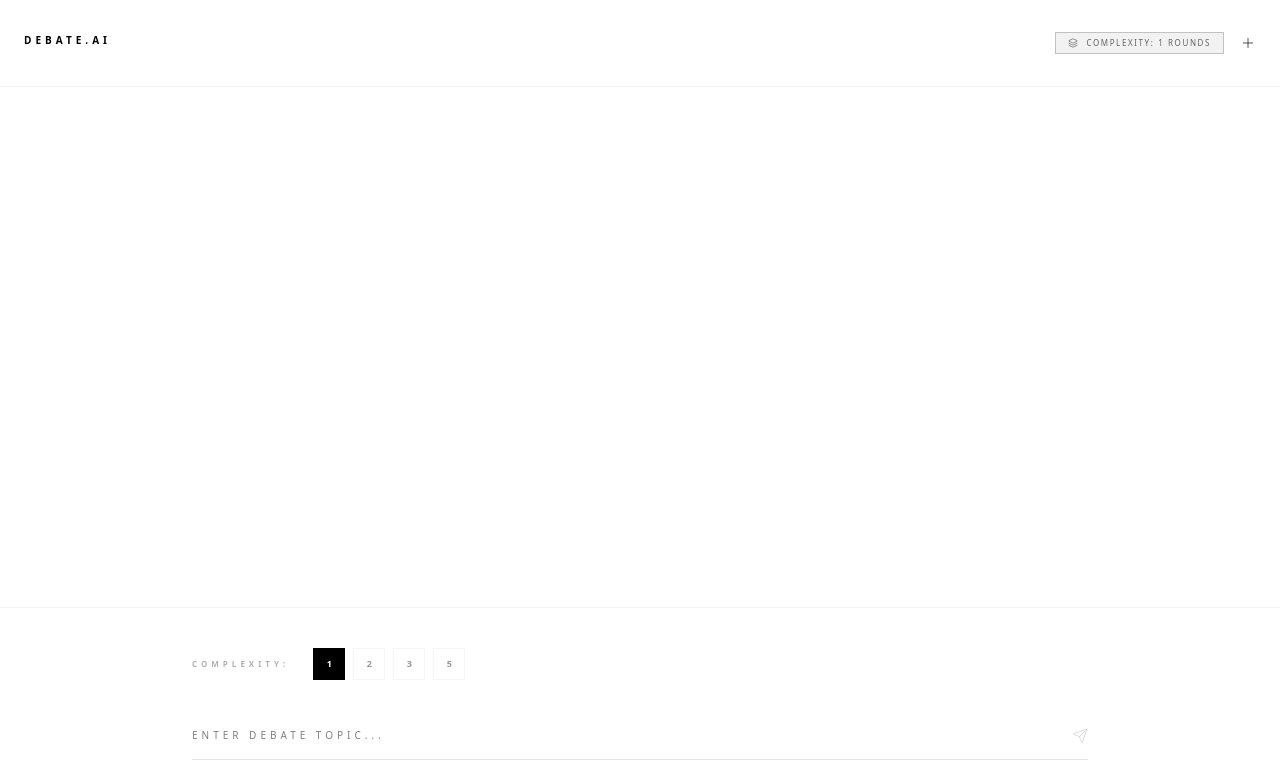
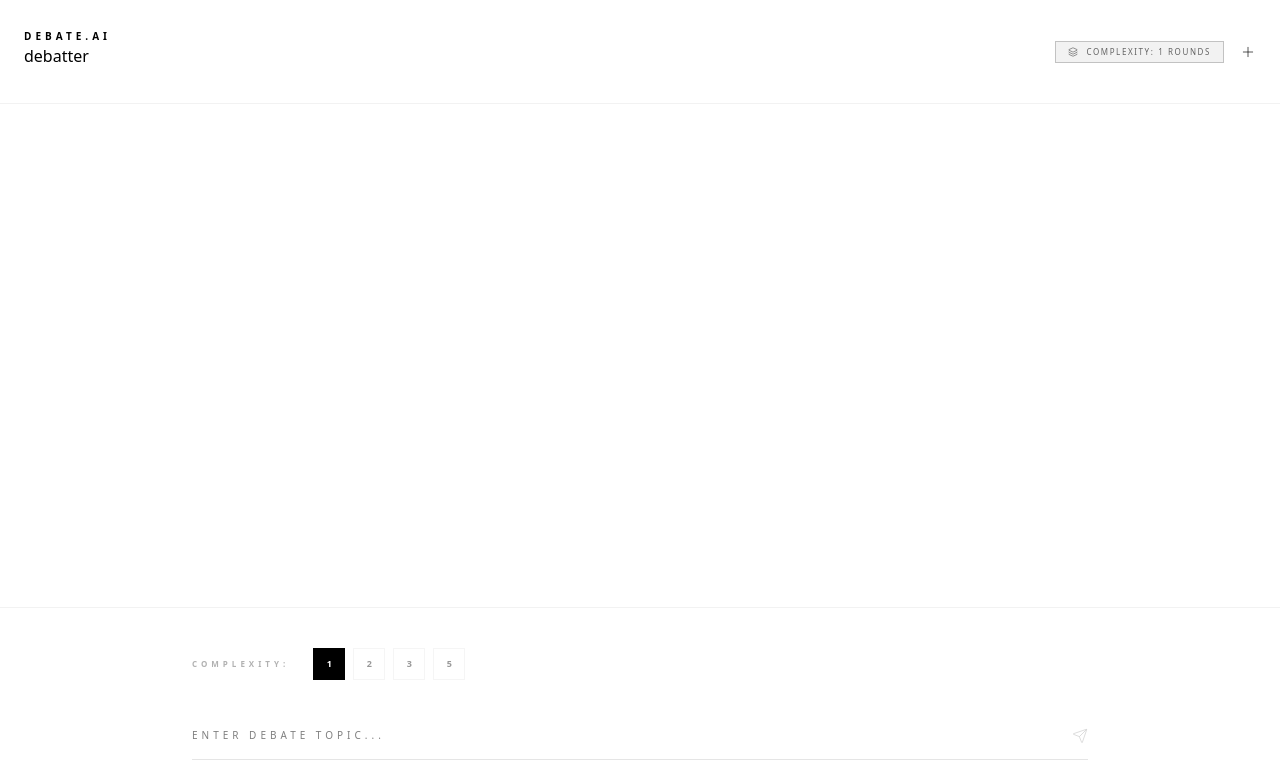
Before and after one commit to iramsk02/Debate.AI, a React (Vite) app: page /debate in a window 1280 px wide. Shown: the top 780 px of the page. Built offline with nearby package versions, Linux system fonts and the light colour scheme.

Commit message:
add some text

```diff
--- a/src/components/DebatePage.jsx
+++ b/src/components/DebatePage.jsx
@@ -127,6 +127,7 @@ const DebatePage = () => {
                     <div className="text-[10px] font-bold tracking-[0.4em] uppercase">
                         Debate.AI
                     </div>
+                    <div>debatter</div>
                 </div>
                 <div className="flex gap-4 items-center">
                     <div className="hidden md:flex items-center gap-2 border border-white/20 px-3 py-1 bg-white/5">
```
